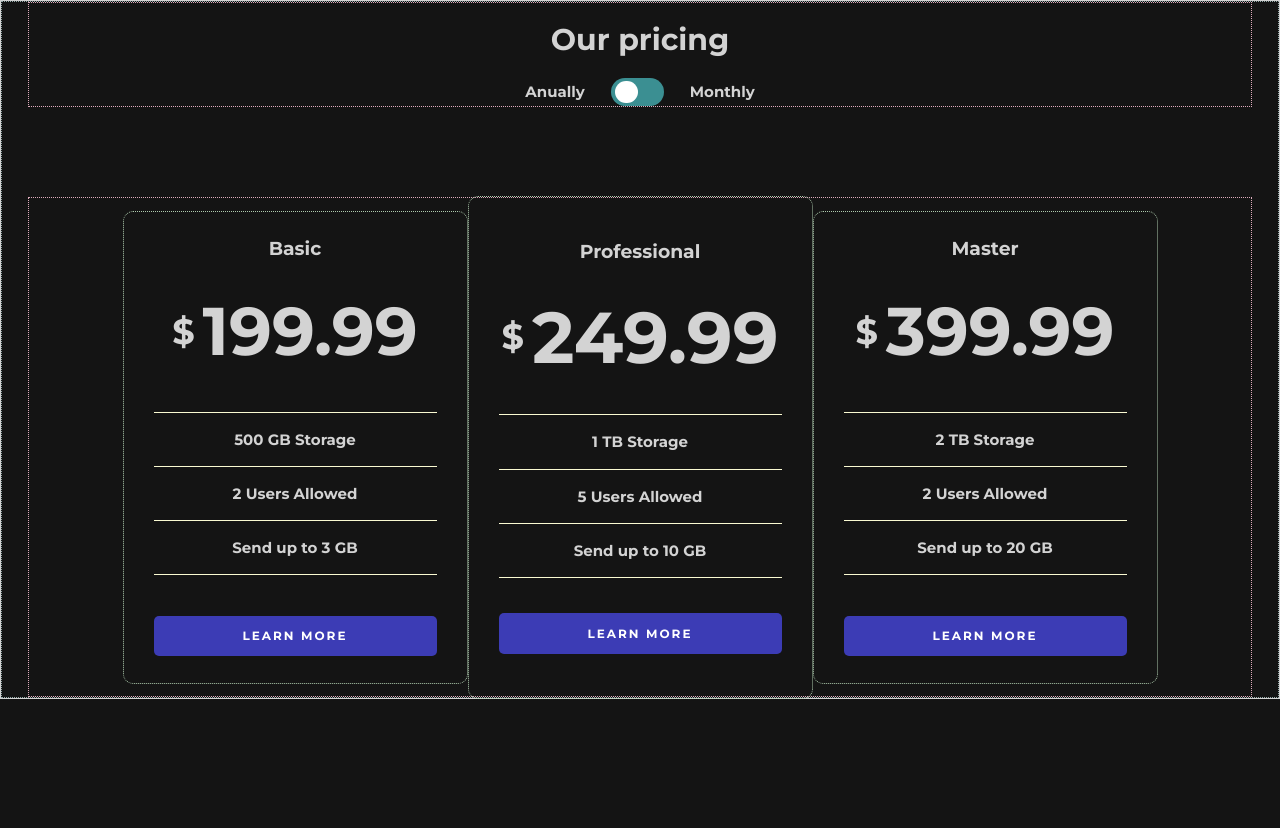
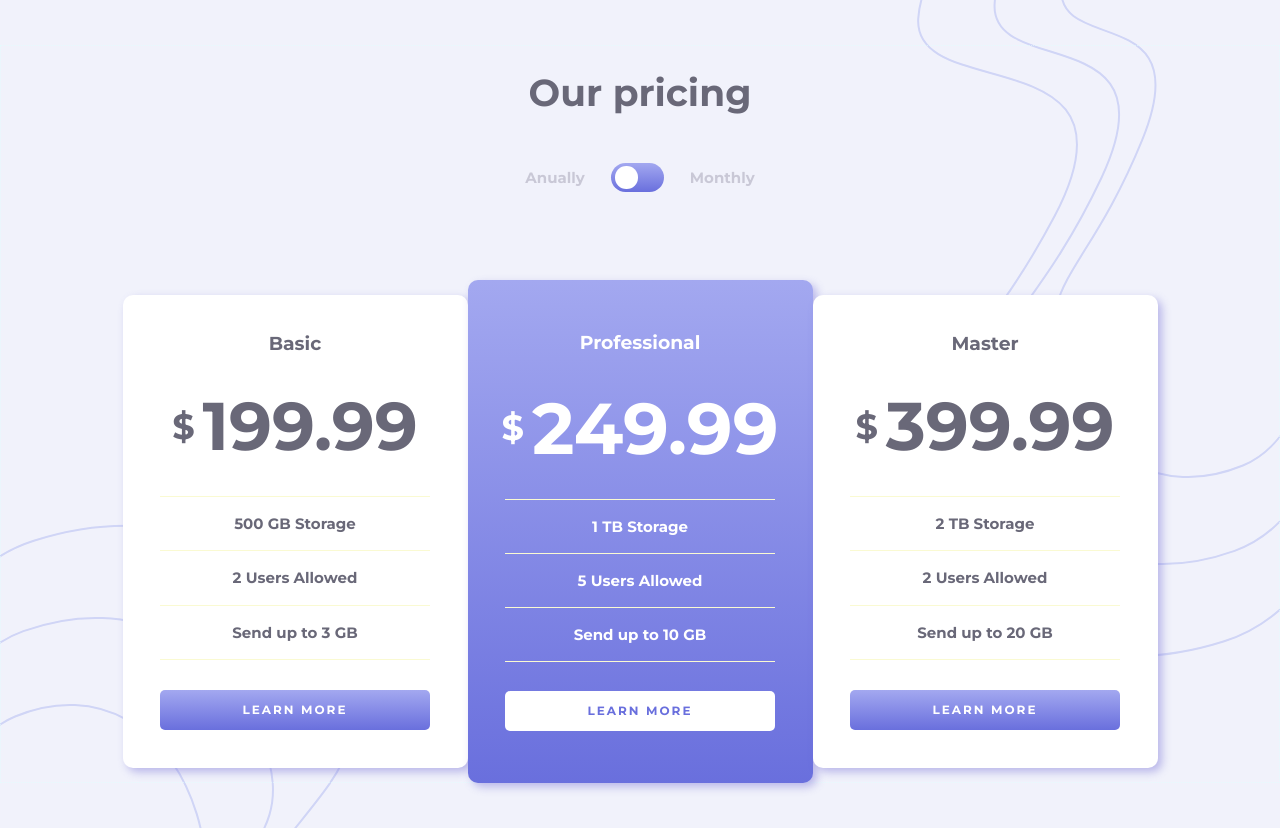
Before and after one commit to lordraum/toggle-component-master, a React (Vite) app: page / in a window 1280 px wide. Before the commit the page ends 800 px from the top, so only its background shows below. Built offline with nearby package versions, Linux system fonts and the light colour scheme.

Commit message:
Terminados estilos

```diff
--- a/src/index.css
+++ b/src/index.css
@@ -1,19 +1,33 @@
 * {
   box-sizing: border-box;
+}
+
+:root {
+  --bg-main-color: white;
+  --grad--main: linear-gradient(hsl(236, 72%, 79%), hsl(237, 63%, 64%));
+  --fc-main: rgb(105, 104, 120);
+  --fc-second: white;
+  --fc-third: rgb(201 200 214);
+  --fc-fourth: hsl(237, 63%, 64%);
 }
 
 body {
   display: flex;
   flex-direction: column;
-  background-color: rgb(20, 20, 20);
+  padding: 3em 0;
+  background-image: url(./assets/img/bg-top.svg),
+    url(./assets/img/bg-bottom.svg);
+  background-repeat: no-repeat;
+  background-position: top right, bottom left;
+  background-color: hsla(237, 63%, 64%, 0.089);
   font-family: "Montserrat", sans-serif;
   font-weight: 700;
   font-size: 15px;
-  color: lightgray;
+  color: var(--fc-main);
 }
 
 a {
-  color: white;
+  color: var(--fc-second);
   font-size: 0.8em;
   text-decoration: none;
 }
@@ -26,7 +40,6 @@ h2 {
 .main {
   width: 100%;
   text-align: center;
-  border: 1px solid; /* delete */
 }
 
 .pricing {
@@ -46,7 +59,7 @@ h2 {
 .toggle__button {
   display: flex;
   align-items: center;
-  background-color: rgba(88, 233, 238, 0.582);
+  background-image: var(--grad--main);
   width: 3.5em;
   height: 1.9em;
   padding: 0 4px;
@@ -58,8 +71,12 @@ h2 {
   width: 1.5em;
   aspect-ratio: 1 / 1;
   border-radius: 50%;
-  background-color: white;
   transition: 0.5s;
+  background-color: var(--bg-main-color);
+}
+
+.toggle__span {
+  color: var(--fc-third);
 }
 
 .toggle__circle--right {
@@ -68,7 +85,6 @@ h2 {
 
 .cards,
 .pricing__head {
-  border: 1px dotted rgb(221, 171, 188); /* delete */
   grid-column: 2 / 3;
 }
 
@@ -87,7 +103,13 @@ h2 {
   aspect-ratio: 1 / 1.37;
   padding: 1.75em 2em;
   border-radius: 10px;
-  border: 1px dotted rgb(174, 204, 174); /* delte */
+  background-color: var(--bg-main-color);
+  box-shadow: 4px 4px 8px rgba(116, 109, 211, 0.445);
+}
+
+.card:nth-child(2) {
+  background-image: var(--grad--main);
+  color: var(--fc-second);
 }
 
 .card__title {
@@ -122,25 +144,47 @@ h2 {
 }
 
 .button {
-  background-color: rgba(68, 68, 211, 0.849);
+  background-image: var(--grad--main);
   padding: 1.1em 0;
   border-radius: 5px;
   letter-spacing: 2px;
   transition: 0.35s;
 }
 
+.card:nth-child(2) > .button {
+  background-image: none;
+  background-color: var(--bg-main-color);
+  color: var(--fc-fourth);
+}
+
 .button:hover,
 :root:focus {
   background-color: transparent;
-  border: 1px solid rgba(255, 255, 255, 0.74);
+  border: 1px solid;
+  background-image: none;
+  color: var(--fc-fourth);
   outline: none;
 }
 
+.card:nth-child(2) > .button:hover {
+  background-color: transparent;
+  color: var(--fc-second);
+}
+
 @media (min-width: 1000px) {
+  .pricing__title {
+    font-size: 2.5em;
+    margin-bottom: 1.3em;
+  }
+
   .cards {
     flex-direction: row;
     justify-content: center;
     height: 500px;
+  }
+
+  .card {
+    padding: 2.5em;
   }
 
   .card:nth-child(2) {
```
